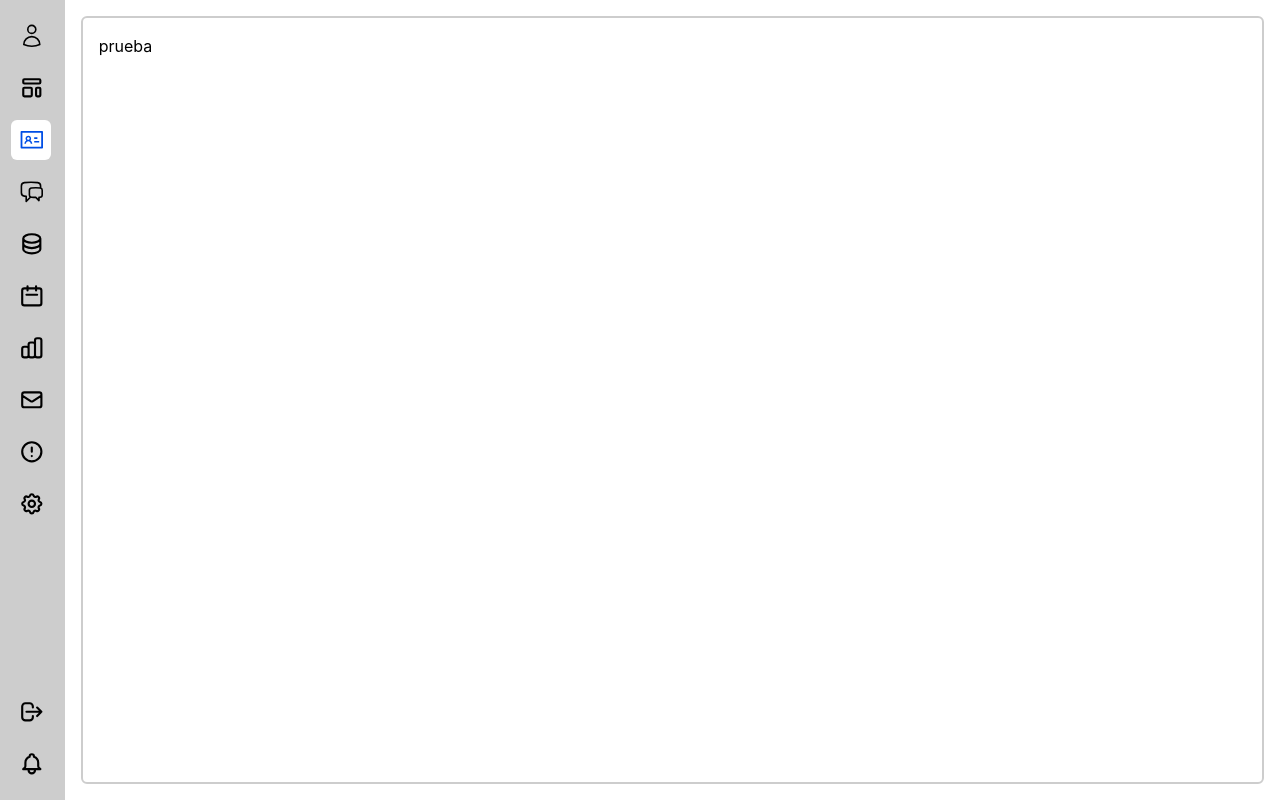
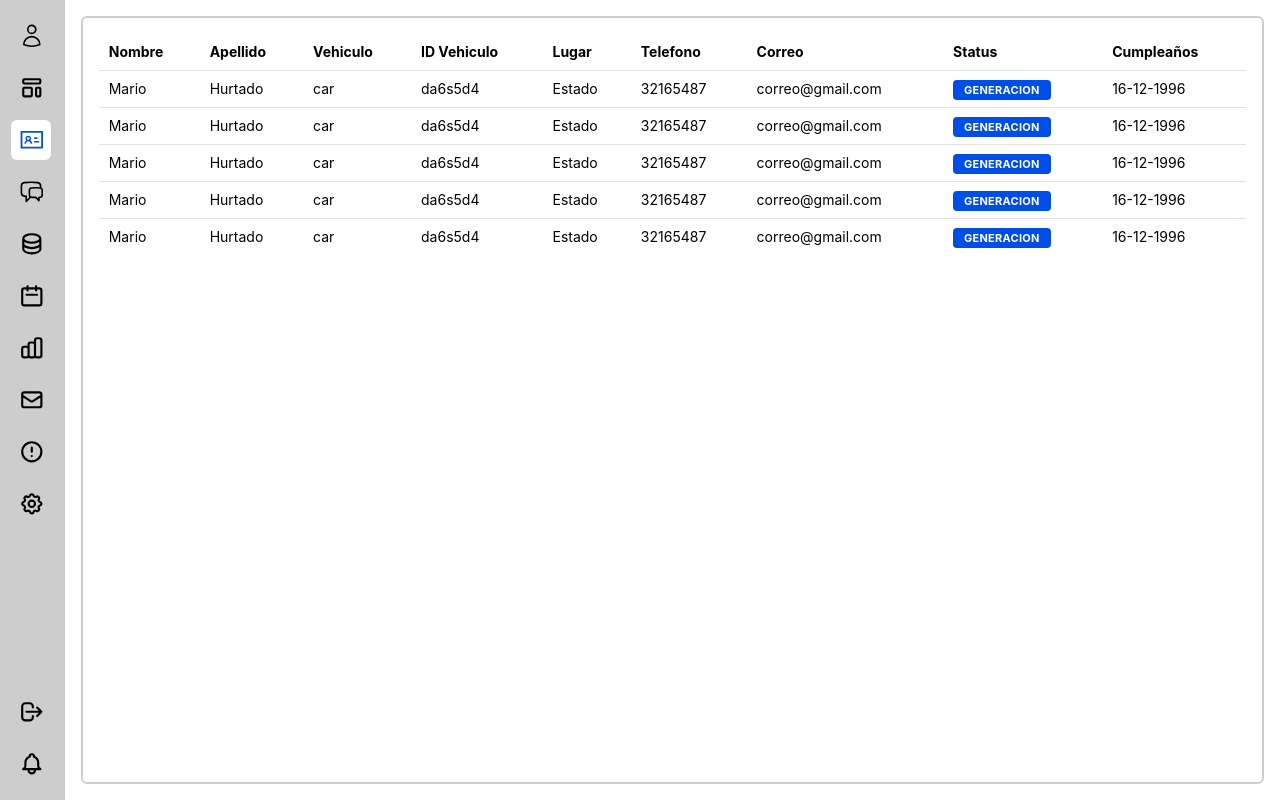
Before and after one commit to SimonBrial/Servioriente-app, a Next.js app: page /data-base in a window 1280 px wide. Built offline with nearby package versions, Linux system fonts and the light colour scheme.

Commit message:
Agregada parte de la tabla, falta terminar la seccion pero por ciertos problemas, no se pudo completar, por el momento

```diff
--- a/src/app/data-base/layout.tsx
+++ b/src/app/data-base/layout.tsx
@@ -1,9 +1,10 @@
 import { Container } from "@mantine/core";
+import { ListDataBase } from "@/components";
 
 export default function ListLayout({
     children,
 }: {
     children: React.ReactNode;
 }) {
-    return <>prueba</>;
+    return <><ListDataBase /></>;
 }
--- a/src/app/data-base/page.tsx
+++ b/src/app/data-base/page.tsx
@@ -1,8 +1,11 @@
+import { ListDataBase } from "@/components";
 
 function page() {
     return (
-        <div>base de datos</div>
-    )
+        <div>
+            <ListDataBase />
+        </div>
+    );
 }
 
-export default page
+export default page;
--- a/src/app/globals.css
+++ b/src/app/globals.css
@@ -87,12 +87,6 @@ body {
 
 body {
   color: rgb(var(--foreground-rgb));
-  background: linear-gradient(
-      to bottom,
-      transparent,
-      rgb(var(--background-end-rgb))
-    )
-    rgb(var(--background-start-rgb));
 }
 
 a {
--- a/src/app/layout.tsx
+++ b/src/app/layout.tsx
@@ -3,7 +3,7 @@ import type { Metadata } from "next";
 import { Inter } from "next/font/google";
 import "@mantine/core/styles.css";
 import { MantineProvider, ColorSchemeScript, Container } from "@mantine/core";
-import { Sidebar } from "@/components/sidebar/Sidebar";
+import { Sidebar } from "@/components";
 import styles from "./layout.module.css"
 
 const inter = Inter({ subsets: ["latin"] });
--- /dev/null
+++ b/src/components/base-de-datos/ListDataBase.tsx
@@ -0,0 +1,97 @@
+"use client";
+
+import { Table } from "@mantine/core";
+import { StatusBadge } from "..";
+
+export default function ListDataBase() {
+    const elements = [
+        {
+            id: 1,
+            name: "Mario",
+            lastName: "Hurtado",
+            car: "car",
+            carID: "da6s5d4",
+            site: "Estado",
+            phone: "32165487",
+            email: "correo@gmail.com",
+            status: <StatusBadge title="GENERACION" />,
+            birthdate: "16-12-1996",
+        },{
+            id: 1,
+            name: "Mario",
+            lastName: "Hurtado",
+            car: "car",
+            carID: "da6s5d4",
+            site: "Estado",
+            phone: "32165487",
+            email: "correo@gmail.com",
+            status: <StatusBadge title="GENERACION" />,
+            birthdate: "16-12-1996",
+        },{
+            id: 1,
+            name: "Mario",
+            lastName: "Hurtado",
+            car: "car",
+            carID: "da6s5d4",
+            site: "Estado",
+            phone: "32165487",
+            email: "correo@gmail.com",
+            status: <StatusBadge title="GENERACION" />,
+            birthdate: "16-12-1996",
+        },{
+            id: 1,
+            name: "Mario",
+            lastName: "Hurtado",
+            car: "car",
+            carID: "da6s5d4",
+            site: "Estado",
+            phone: "32165487",
+            email: "correo@gmail.com",
+            status: <StatusBadge title="GENERACION" />,
+            birthdate: "16-12-1996",
+        },{
+            id: 1,
+            name: "Mario",
+            lastName: "Hurtado",
+            car: "car",
+            carID: "da6s5d4",
+            site: "Estado",
+            phone: "32165487",
+            email: "correo@gmail.com",
+            status: <StatusBadge title="GENERACION" />,
+            birthdate: "16-12-1996",
+        },
+    ];
+    const rows = elements.map((element) => (
+        <Table.Tr key={element.id} style={{ color: "000" }}>
+            <Table.Td>{element.name}</Table.Td>
+            <Table.Td>{element.lastName}</Table.Td>
+            <Table.Td>{element.car}</Table.Td>
+            <Table.Td>{element.carID}</Table.Td>
+            <Table.Td>{element.site}</Table.Td>
+            <Table.Td>{element.phone}</Table.Td>
+            <Table.Td>{element.email}</Table.Td>
+            <Table.Td>{element.status}</Table.Td>
+            <Table.Td>{element.birthdate}</Table.Td>
+        </Table.Tr>
+    ));
+
+    return (
+        <Table highlightOnHover>
+            <Table.Thead>
+                <Table.Tr>
+                    <Table.Th>Nombre</Table.Th>
+                    <Table.Th>Apellido</Table.Th>
+                    <Table.Th>Vehiculo</Table.Th>
+                    <Table.Th>ID Vehiculo</Table.Th>
+                    <Table.Th>Lugar</Table.Th>
+                    <Table.Th>Telefono</Table.Th>
+                    <Table.Th>Correo</Table.Th>
+                    <Table.Th>Status</Table.Th>
+                    <Table.Th>Cumpleaños</Table.Th>
+                </Table.Tr>
+            </Table.Thead>
+            <Table.Tbody>{rows}</Table.Tbody>
+        </Table>
+    );
+}
--- /dev/null
+++ b/src/components/base-de-datos/StatusBadge.tsx
@@ -0,0 +1,9 @@
+import { Badge } from "@mantine/core";
+
+export function StatusBadge({ title }: { title: string }) {
+    return (
+        <Badge color="#004EE5" size="md" radius="sm">
+            {title}
+        </Badge>
+    );
+}
--- /dev/null
+++ b/src/components/index.tsx
@@ -0,0 +1,6 @@
+import ListDataBase from "./base-de-datos/ListDataBase";
+import { StatusBadge } from "./base-de-datos/StatusBadge";
+import NavIcon from "./sidebar/NavIcon";
+import { Sidebar } from "./sidebar/Sidebar";
+
+export { StatusBadge, ListDataBase, NavIcon, Sidebar };
--- a/src/components/sidebar/NavIcon.tsx
+++ b/src/components/sidebar/NavIcon.tsx
@@ -1,10 +1,8 @@
 "use Client";
 
-import React, { ReactNode } from "react";
-import { IconType } from "react-icons";
-import { ActionIcon, Tooltip, UnstyledButton } from "@mantine/core";
+import {  Tooltip, UnstyledButton } from "@mantine/core";
 import Link from "next/link";
-import sidebarClass from "./styles/sidebar.module.css";
+import sidebarClass from "../styles/sidebar.module.css";
 import { NavIconProps } from "@/interface/interface";
 
 function NavIcon({ icon, dir, active, label, onClick }: NavIconProps) {
--- a/src/components/sidebar/Sidebar.tsx
+++ b/src/components/sidebar/Sidebar.tsx
@@ -1,6 +1,6 @@
 "use client";
 
-import React, { ReactNode, useState } from "react";
+import {  useState } from "react";
 import { Stack } from "@mantine/core";
 import {
     HiOutlineDatabase,
@@ -16,7 +16,7 @@ import {
 import { HiOutlineChatBubbleLeftRight, HiOutlineUser } from "react-icons/hi2";
 import { AiOutlineIdcard } from "react-icons/ai";
 
-import sidebarClass from "./styles/sidebar.module.css";
+import sidebarClass from "../styles/sidebar.module.css";
 import NavIcon from "./NavIcon";
 import { sidebarItems } from "@/interface/interface";
 
@@ -75,18 +75,7 @@ const sections: sidebarItems[] = [
 
 export function Sidebar() {
     const [active, setActive] = useState<number>(2);
-    const [selected, setSelected] = useState<number>(0);
-
-    /*  const linkSelected = (index: number) => {
-        if (links.length > 0) {
-            setSelected(index);
-            if (links[index].key !== 0) {
-                setAction(true);
-            }
-        }
-    }; */
     const links = sections.map((section: sidebarItems, index) => {
-        //console.log(action);
 
         return (
             <NavIcon
```
Also changed, not shown: src/components/styles/sidebar.module.css (renamed from src/components/sidebar/styles/sidebar.module.css), 1 other file (tests, documents, lock files or other folders).
